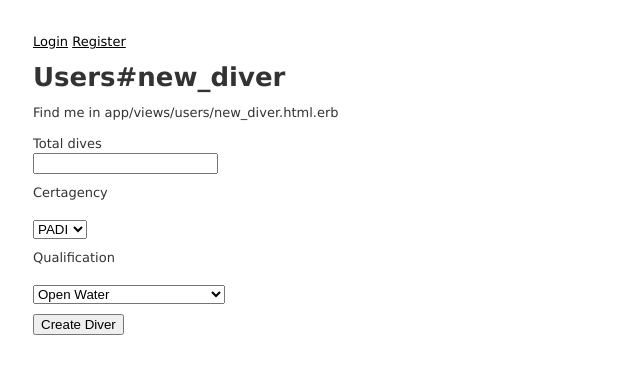
After one commit to chullman/BubbleBuddies, a Rails app: page /users/new_diver in a window 1280 px wide. The commit adds this page. Shown: the top 374 px of the page, without its empty margins (0-640 px from the left). Run offline with Rails 7, Linux system fonts and the light colour scheme; data comes from the database, SQL or seed files in the repository; style sheets or scripts are compiled from the project's sources; parts of the project's set-up code (start-up, migrations or seed data) failed here and were passed over.

Commit message:
diver reg complete

```diff
--- /dev/null
+++ b/app/assets/javascripts/users.coffee
@@ -0,0 +1,3 @@
+# Place all the behaviors and hooks related to the matching controller here.
+# All this logic will automatically be available in application.js.
+# You can use CoffeeScript in this file: http://coffeescript.org/
--- /dev/null
+++ b/app/assets/stylesheets/users.scss
@@ -0,0 +1,3 @@
+// Place all the styles related to the users controller here.
+// They will automatically be included in application.css.
+// You can use Sass (SCSS) here: http://sass-lang.com/
--- /dev/null
+++ b/app/controllers/users_controller.rb
@@ -0,0 +1,37 @@
+class UsersController < ApplicationController
+  def new_diver
+    @diver = Diver.new
+
+    @certagencies = Certagency.all
+    @qualifications = Qualification.all
+  end
+
+  def register_diver
+    @diver = Diver.new(diver_params)
+
+    @diver.user_id = current_user.id
+    @diver.certagency_id = params[:diver][:certagency_id]
+    @diver.qualification_id = params[:diver][:qualification_id]
+
+    respond_to do |format|
+       if @diver.save!
+         format.html { redirect_to home_index_path, notice: 'Diver was successfully registered' }
+       else
+         format.html { render :new_diver }
+       end
+     end
+  end
+
+  def new_skipper
+  end
+
+  def new_instructor
+  end
+
+  private
+
+  def diver_params
+    params.require(:diver).permit(:total_dives, :certagency_id, :qualification_id)
+  end
+
+end
--- /dev/null
+++ b/app/helpers/users_helper.rb
@@ -0,0 +1,2 @@
+module UsersHelper
+end
--- a/app/models/certagency.rb
+++ b/app/models/certagency.rb
@@ -1,2 +1,3 @@
 class Certagency < ApplicationRecord
+  has_many :divers
 end
--- a/app/models/comment.rb
+++ b/app/models/comment.rb
@@ -1,3 +1,5 @@
 class Comment < ApplicationRecord
   belongs_to :user
+
+  has_many :meetups
 end
--- a/app/models/course.rb
+++ b/app/models/course.rb
@@ -1,3 +1,4 @@
 class Course < ApplicationRecord
   belongs_to :certagency
+  has_many :abletoteaches
 end
--- a/app/models/meetup.rb
+++ b/app/models/meetup.rb
@@ -1,3 +1,5 @@
 class Meetup < ApplicationRecord
   belongs_to :comment
+a
+  has_many :meetupmembers
 end
--- a/app/models/qualification.rb
+++ b/app/models/qualification.rb
@@ -1,2 +1,5 @@
 class Qualification < ApplicationRecord
+
+  has_many :divers
+
 end
--- a/app/models/user.rb
+++ b/app/models/user.rb
@@ -8,4 +8,10 @@ class User < ApplicationRecord
 
   belongs_to :role
 
+  has_many :meetupmembers
+  has_many :instructors
+  has_many :skippers
+  has_many :divers
+  has_many :comments
+
 end
--- /dev/null
+++ b/app/views/users/new_diver.html.erb
@@ -0,0 +1,24 @@
+<h1>Users#new_diver</h1>
+<p>Find me in app/views/users/new_diver.html.erb</p>
+
+<%= form_for(@diver, url: register_diver_path) do |form| %>
+
+  <div class="field">
+    <%= form.label :total_dives %>
+    <%= form.text_field :total_dives, id: :total_dives %>
+  </div>
+
+    <div class="field">
+    <%= form.label :certagency %><br />
+    <%= form.collection_select :certagency_id, @certagencies, :id, :cert_agency %>
+  </div>
+
+  <div class="field">
+    <%= form.label :qualification %><br />
+    <%= form.collection_select :qualification_id, @qualifications, :id, :qualification %>
+  </div>
+
+  <div class="actions">
+    <%= form.submit %>
+  </div>
+<% end %>
--- /dev/null
+++ b/app/views/users/new_instructor.html.erb
@@ -0,0 +1,2 @@
+<h1>Users#new_instructor</h1>
+<p>Find me in app/views/users/new_instructor.html.erb</p>
--- /dev/null
+++ b/app/views/users/new_skipper.html.erb
@@ -0,0 +1,2 @@
+<h1>Users#new_skipper</h1>
+<p>Find me in app/views/users/new_skipper.html.erb</p>
--- a/config/routes.rb
+++ b/config/routes.rb
@@ -1,5 +1,10 @@
 Rails.application.routes.draw do
-  resources :cert_agencies
+  get 'users/new_diver', to: 'users#new_diver', as: 'divers_reg'
+  post 'users/register_diver', to: 'users#register_diver', as: 'register_diver'
+
+  get 'users/new_skipper', to: 'users#new_skipper', as: 'skippers_reg'
+  get 'users/new_instructor', to: 'users#new_instructor', as: 'instructors_reg'
+
   get 'home/index'
   devise_for :users, :controllers => { registrations: 'registrations' }
   # For details on the DSL available within this file, see http://guides.rubyonrails.org/routing.html
--- a/db/seeds.rb
+++ b/db/seeds.rb
@@ -8,8 +8,6 @@
 
 Role.create([{ role: 'admin' }, { role: 'normal' }])
 
-#Cloudinary::Uploader.upload(Rails.root.join('app', 'assets', 'images', 'admin-diver.jpg'), :public_id => 'admin-diver')
-
 user = User.new
 user.email = 'admin@admin.com'
 user.password = 'admin'
@@ -19,8 +17,6 @@ user.role = Role.where(role: 'admin').first
 user.is_disabled = false
 user.image = Rails.root.join('app', 'assets', 'images', 'admin-diver.jpg').open
 user.save!
-
-#Cloudinary::Uploader.upload(Rails.root.join('app', 'assets', 'images', 'test-diver.jpg'), :public_id => 'test-diver')
 
 user = User.new
 user.email = 'test@test.com'
```
Also changed, not shown: app/views/home/index.html.erb (+5 -2 lines), test/controllers/users_controller_test.rb (added, +19 -0 lines).
